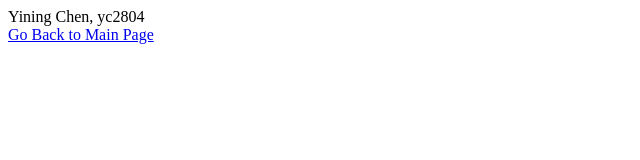
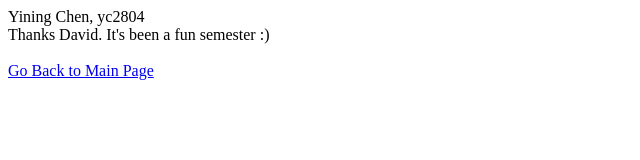
Before and after one commit to alexyining/hw-list, a website: page html/about.html in a window 1280 px wide. Shown: the whole page, without its empty margins (0-640 px from the left). Drawn offline with Linux system fonts and the light colour scheme.

Commit message:
complete

```diff
--- a/html/about.html
+++ b/html/about.html
@@ -6,11 +6,12 @@
 
     <body>
         <div class='bio'>
-          Yining Chen, yc2804
+          Yining Chen, yc2804<br>
+          Thanks David. It's been a fun semester :)
         </div>
 
         <div class='back-button'>
-          <a href='/'>Go Back to Main Page</a>
+          <a href='/'><br>Go Back to Main Page</a>
         </div>
     </body>
 </html>
--- a/public/app.js
+++ b/public/app.js
@@ -18,7 +18,7 @@ app.factory('Homework', function() {
 			assignment: 'Angular Day 2',
 			url: 'https://github.com/alexyining/flashcards-day2',
 			status: 'completed'
-		}
+		},
 
 		{
 			assignment: 'Final Assessment',
```
